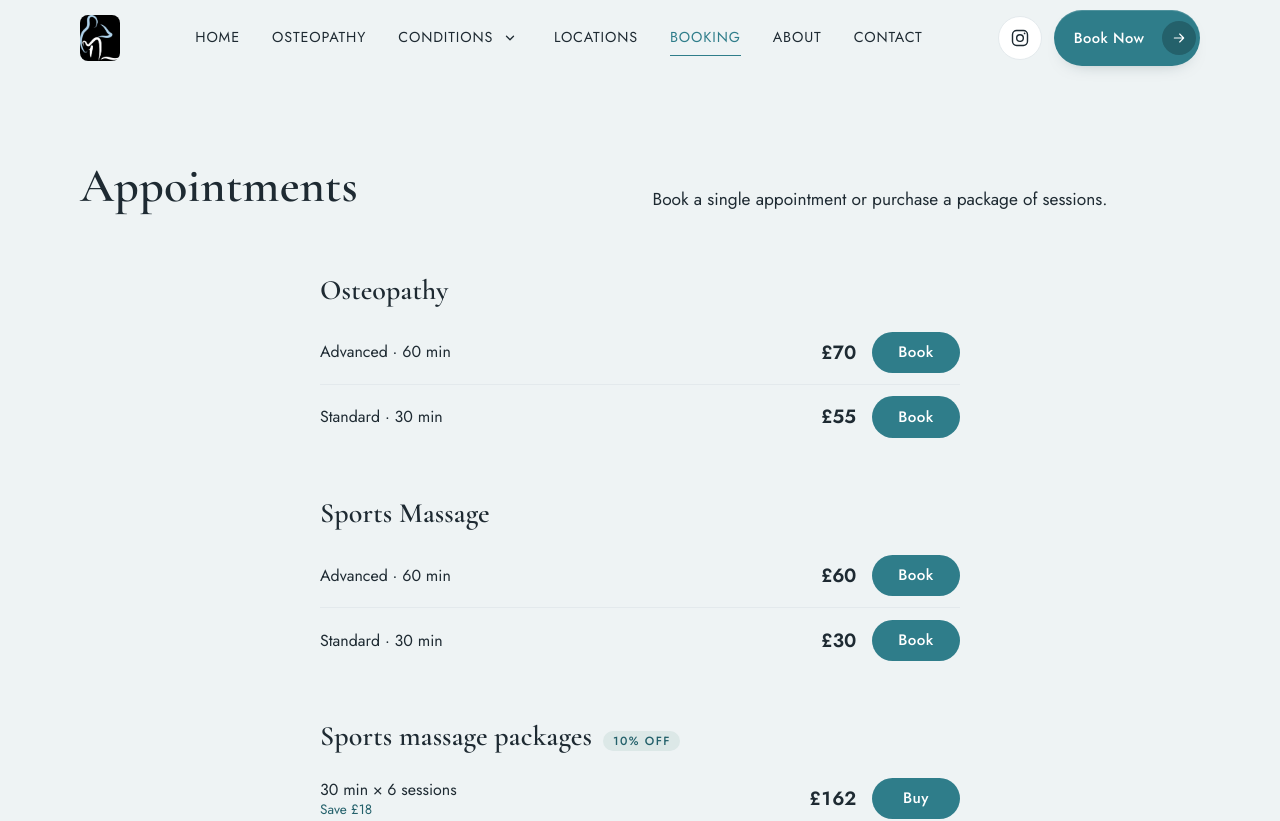
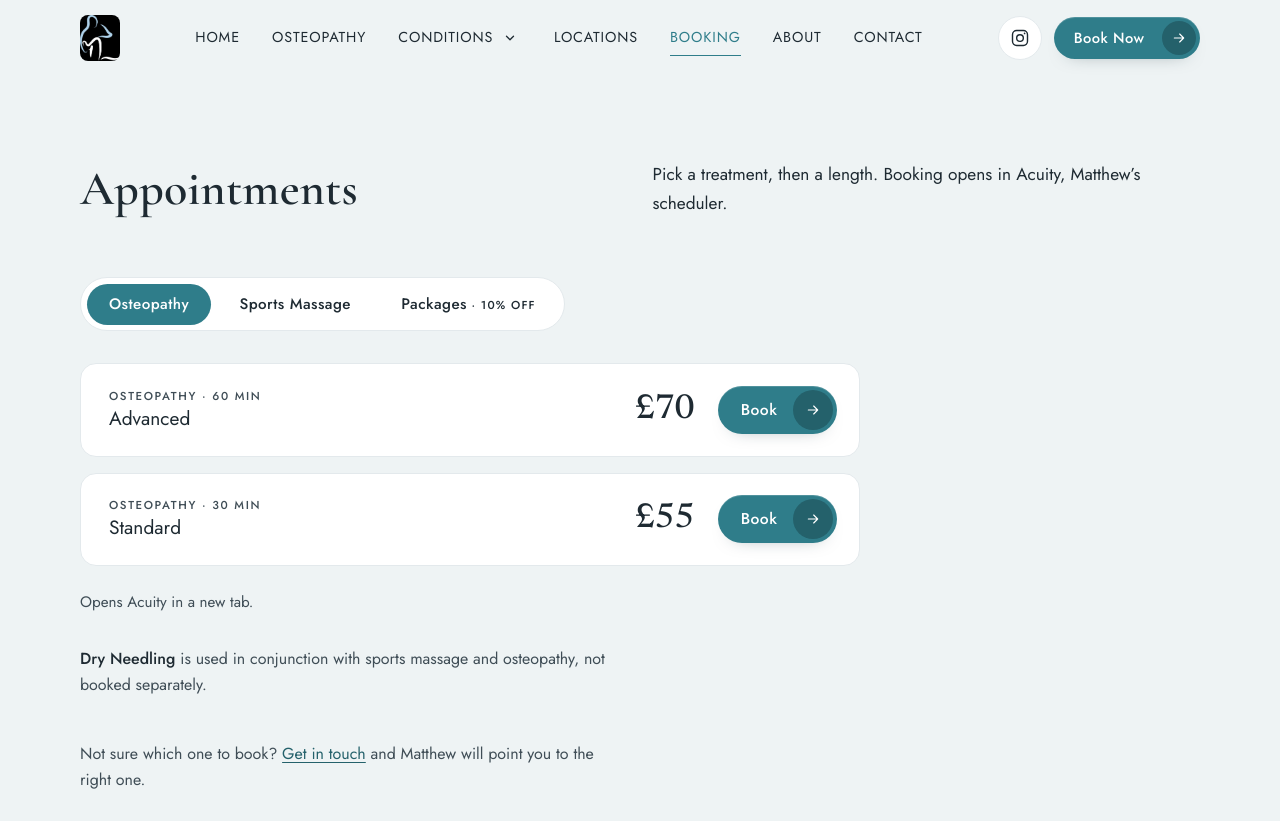
Before and after one commit to ReganDev/msa, a React (Vite) app: page /booking in a window 1280 px wide. Shown: the top 821 px of the page. Built offline with nearby package versions, Linux system fonts and the light colour scheme.

Commit message:
booking updates

```diff
--- /dev/null
+++ b/src/components/ArrowNode.tsx
@@ -0,0 +1,13 @@
+/**
+ * The arrow disc that sits inside a split-capsule button. Shared by BookButton
+ * and the per-row Acuity links on /booking so the capsule is only drawn one way.
+ */
+export default function ArrowNode() {
+  return (
+    <span className="btn__node" aria-hidden="true">
+      <svg width="16" height="16" viewBox="0 0 24 24" fill="none" stroke="currentColor" strokeWidth="1.7" strokeLinecap="round" strokeLinejoin="round">
+        <path d="M5 12h13m-5-6 6 6-6 6" />
+      </svg>
+    </span>
+  )
+}
--- a/src/components/BookButton.tsx
+++ b/src/components/BookButton.tsx
@@ -1,5 +1,6 @@
 import { Link } from 'react-router-dom'
 import { BOOKING_PATH } from '../data'
+import ArrowNode from './ArrowNode'
 
 interface Props {
   /** Button label. Defaults to the wording the client uses across the new pages. */
@@ -27,11 +28,7 @@ export default function BookButton({
   return (
     <Link to={BOOKING_PATH} className={`btn btn--book ${className}`} onClick={onClick}>
       <span className="btn__label">{children}</span>
-      <span className="btn__node" aria-hidden="true">
-        <svg width="16" height="16" viewBox="0 0 24 24" fill="none" stroke="currentColor" strokeWidth="1.7" strokeLinecap="round" strokeLinejoin="round">
-          <path d="M5 12h13m-5-6 6 6-6 6" />
-        </svg>
-      </span>
+      <ArrowNode />
     </Link>
   )
 }
--- a/src/index.css
+++ b/src/index.css
@@ -25,6 +25,19 @@
   font-weight: 300 600;
   font-display: swap;
   src: url('/fonts/Jost.woff2') format('woff2');
+}
+
+/* Prices on /booking only. Subset to digits, the pound sign and a little
+   punctuation (space , - . – £ 0-9), which is why it is 10KB rather than 130KB
+   — it will render nothing else, so do not set copy in it. Both variable axes
+   (wght 200-800, opsz 6-72) are intact. Not preloaded in index.html the way
+   Cormorant and Jost are: one page uses it, and swap covers the wait. */
+@font-face {
+  font-family: 'Newsreader';
+  font-style: normal;
+  font-weight: 400 600;
+  font-display: swap;
+  src: url('/fonts/Newsreader.woff2') format('woff2');
 }
 
 /* ============================================================
@@ -46,6 +59,7 @@
 
   --font-serif: 'Cormorant Garamond', Georgia, serif;
   --font-sans: 'Jost', system-ui, -apple-system, sans-serif;
+  --font-price: 'Newsreader', Georgia, serif;
 
   --shadow-soft: 0 20px 45px -22px rgba(30, 55, 66, 0.32);
   --shadow-card: 0 12px 30px -18px rgba(30, 55, 66, 0.22);
@@ -274,6 +288,10 @@ a:hover {
      transparent border would leave a ring of the lighter --primary showing
      around the darkened fill on hover. */
   border: 0;
+  /* The node is a fixed-size flex item, so .btn's vertical padding would stack
+     on top of it and push a 48px button to 62px. min-height governs the height
+     here; the node's inset is what is left over. */
+  padding-block: 0;
   padding-right: 4px;
   background: var(--primary);
   color: #fff;
@@ -2508,112 +2526,147 @@ a:hover {
 /* ---------- booking ---------- */
 
 /* ---------- booking: the price list ----------
-   Every bookable option lives in one column-aligned list. Acuity has a separate
-   deep link per option, so the page's job is to make nine distinct choices
-   scannable side by side rather than present one call to action. Cards were
-   tried and dropped: they scattered the options and never lined up. */
+   Acuity has a separate deep link per option, so this page has nine distinct
+   actions rather than one. They are split across a tab per treatment so a
+   visitor reads one decision at a time; every panel stays in the DOM and is
+   hidden, so the prices are still all in the prerendered HTML. */
 
 .rates {
-  max-width: 640px;
-  margin: 0 auto;
-}
-
-.rates__group + .rates__group {
-  margin-top: 3rem;
-}
-
-/* The heading has to out-rank a price that repeats on every row below it, so
-   the step is carried by size, space and colour together rather than size
-   alone: 1.35rem against a 1.2rem price was too close to read as a different
-   job. Space above stays larger than space below (see .rates__group + .rates__group). */
-.rates__group-title {
-  display: flex;
-  align-items: baseline;
-  flex-wrap: wrap;
-  gap: 0.7rem;
-  font-family: var(--font-serif);
-  font-size: clamp(1.5rem, 3vw, 1.75rem);
-  font-weight: 600;
-  line-height: 1.15;
-  letter-spacing: 0.005em;
-  text-wrap: balance;
-  margin: 0 0 0.9rem;
+  max-width: 780px;
+}
+
+/* ---- the tab strip ---- */
+
+.rates__tabs {
+  display: inline-flex;
+  gap: 0.35rem;
+  padding: 0.35rem;
+  background: var(--surface);
+  border: 1px solid var(--border);
+  border-radius: 999px;
+  margin-bottom: 2rem;
+  max-width: 100%;
+}
+
+.rates__tab {
+  flex: none;
+  border: 0;
+  cursor: pointer;
+  padding: 0.6rem 1.4rem;
+  border-radius: 999px;
+  background: transparent;
+  color: var(--ink);
+  font-family: var(--font-sans);
+  font-size: 0.95rem;
+  font-weight: 500;
+  letter-spacing: 0.03em;
+  white-space: nowrap;
+  touch-action: manipulation;
+  -webkit-tap-highlight-color: transparent;
+  transition:
+    background-color var(--transition),
+    color var(--transition);
+}
+
+.rates__tab[aria-selected='true'] {
+  background: var(--primary);
+  color: #fff;
+}
+
+.rates__tab:active {
+  transform: scale(0.985);
+}
+
+/* The strip is three-up on a phone, where the full treatment names do not fit.
+   Both labels are in the markup and CSS picks one, so nothing depends on a
+   resize listener or on JS having run. */
+.rates__tab-short {
+  display: none;
 }
 
 .rates__tag {
-  font-family: var(--font-sans);
-  font-size: 0.74rem;
+  font-size: 0.72rem;
   font-weight: 500;
-  letter-spacing: 0.12em;
+  letter-spacing: 0.1em;
   text-transform: uppercase;
-  color: var(--primary-dark);
-  background: var(--accent-soft);
-  border-radius: 999px;
-  padding: 0.2rem 0.6rem;
-}
+  white-space: nowrap;
+}
+
+/* ---- the rows ---- */
 
 .rates__list {
   list-style: none;
   margin: 0;
   padding: 0;
-}
-
-/* Identical tracks on every row, so labels, prices and buttons line up down the
-   whole page. Fixed price column keeps the numbers in a straight edge. */
+  display: grid;
+  gap: 1rem;
+}
+
 .rates__row {
   display: grid;
-  grid-template-columns: 1fr 5rem auto;
+  grid-template-columns: 1fr auto auto;
   align-items: center;
+  gap: 1.5rem;
+  background: var(--surface);
+  border: 1px solid var(--border);
+  border-radius: var(--radius);
+  padding: 1.35rem 1.35rem 1.35rem 1.75rem;
+}
+
+.rates__eyebrow {
+  display: block;
+  font-size: 0.72rem;
+  font-weight: 500;
+  letter-spacing: 0.14em;
+  text-transform: uppercase;
+  color: var(--ink-soft);
+}
+
+.rates__name {
+  font-size: 1.2rem;
+  line-height: 1.35;
+}
+
+.rates__saving {
+  color: var(--primary-dark);
+  font-size: 0.95rem;
+}
+
+/* A second serif, set apart from the Cormorant headings so the numbers read as
+   figures rather than as small headings. Subset to digits and the pound sign
+   (see the @font-face note) — do not set body copy in it. */
+.rates__price {
+  font-family: var(--font-price);
+  font-size: 2.15rem;
+  font-weight: 500;
+  line-height: 1;
+  letter-spacing: -0.01em;
+  font-variant-numeric: tabular-nums;
+  min-width: 5rem;
+  text-align: right;
+  color: var(--ink);
+}
+
+/* The row action is the same split capsule as the site's Book CTA, one size
+   down: it is a per-option link, not the page's headline action. */
+.rates__btn {
+  --node: 40px;
+  min-height: 48px;
+  padding-left: 1.4rem;
   gap: 1rem;
-  padding: 0.7rem 0;
-}
-
-/* A rule between rows within a group only. The group headings carry the larger
-   separation, so the list is not fenced top and bottom on every line. */
-.rates__row:not(:last-child) {
-  border-bottom: 1px solid var(--border);
-}
-
-.rates__label {
-  font-size: 1rem;
-  color: var(--ink);
-  line-height: 1.35;
-}
-
-.rates__saving {
-  display: block;
-  font-size: 0.85rem;
-  color: var(--primary-dark);
-}
-
-.rates__price {
-  font-weight: 600;
-  font-size: 1.2rem;
-  line-height: 1;
-  text-align: right;
-  color: var(--ink);
-  font-variant-numeric: tabular-nums;
-}
-
-/* min-width levels the "Book" and "Buy" pills so the right edge stays straight.
-   Shadow suppressed: the site button glow reads as clutter repeated nine times. */
-.rates__btn {
-  min-width: 5.5rem;
-  min-height: 40px;
-  padding: 0.45rem 1.2rem;
+}
+
+.rates__panel-note {
+  margin: 1.5rem 0 0;
+  color: var(--ink-soft);
   font-size: 0.95rem;
-  box-shadow: none;
-}
-
-.rates__btn:hover {
-  box-shadow: none;
+  line-height: 1.6;
 }
 
 /* Treatments delivered inside another appointment rather than booked separately. */
 .rates__note {
-  margin: 2rem auto 0;
+  margin: 2rem 0 0;
   max-width: 60ch;
-  text-align: center;
   color: var(--ink-soft);
   font-size: 1rem;
   line-height: 1.6;
@@ -2624,15 +2677,49 @@ a:hover {
   font-weight: 500;
 }
 
-@media (max-width: 460px) {
-  /* The button drops to its own line rather than squeezing the label. */
+@media (max-width: 640px) {
+  /* Full width, three equal tabs, short labels. */
+  .rates__tabs {
+    display: grid;
+    grid-template-columns: repeat(3, 1fr);
+    gap: 0.3rem;
+    padding: 0.3rem;
+    width: 100%;
+  }
+
+  .rates__tab {
+    padding: 0.6rem 0.4rem;
+    font-size: 0.85rem;
+    text-align: center;
+    overflow: hidden;
+    text-overflow: ellipsis;
+  }
+
+  .rates__tab-full,
+  .rates__tag {
+    display: none;
+  }
+
+  .rates__tab-short {
+    display: inline;
+  }
+
+  /* Name and price share the top line; the capsule takes the full width below,
+     which also gives it a comfortable tap target. */
   .rates__row {
     grid-template-columns: 1fr auto;
-    gap: 0.5rem 1rem;
+    gap: 0.85rem 1rem;
+    padding: 1.1rem 1.2rem;
+  }
+
+  .rates__price {
+    font-size: 1.95rem;
+    min-width: 0;
   }
 
   .rates__btn {
-    grid-column: 2;
+    grid-column: 1 / -1;
+    padding-left: 1.2rem;
   }
 }
 
--- a/src/pages/Booking.tsx
+++ b/src/pages/Booking.tsx
@@ -1,4 +1,6 @@
+import { useRef, useState } from 'react'
 import { Link } from 'react-router-dom'
+import ArrowNode from '../components/ArrowNode'
 import {
   PACKAGE_DISCOUNT,
   services,
@@ -8,6 +10,36 @@ import {
 import { formatPrice } from '../lib/price'
 
 const discountLabel = `${Math.round(PACKAGE_DISCOUNT * 100)}%`
+
+/** Every package is a block of sports massage sessions — osteopathy has none.
+ *  Named once here so the row eyebrow, the panel note and the screen-reader
+ *  label cannot drift apart. */
+const PACKAGE_TREATMENT = 'Sports massage'
+
+interface Row {
+  key: string
+  /** Small uppercase line above the name — the session length. */
+  eyebrow: string
+  title: string
+  /** Shown next to the title on package rows only. */
+  saving?: string
+  price: string
+  action: string
+  bookingUrl: string
+  /** Appended to the action word for screen readers, since "Book" alone
+   *  repeats down the page with nothing to tell the options apart. */
+  spokenLabel: string
+}
+
+interface Tab {
+  id: string
+  label: string
+  /** The tab strip is three-up on a phone, where the full names do not fit. */
+  shortLabel: string
+  tag?: string
+  note: string
+  rows: Row[]
+}
 
 /** Appointment types are booked one at a time; packages are bought as a block. */
 const bookable = services.filter((service) => service.tiers)
@@ -23,96 +55,159 @@ const included = services.filter((service) => !service.tiers && service.priceNot
  *  its capital dropped before it can sit mid-sentence. */
 const lowerFirst = (text: string) => text.charAt(0).toLowerCase() + text.slice(1)
 
+const treatmentTabs: Tab[] = bookable.map((service) => ({
+  id: service.name.toLowerCase().replace(/\s+/g, '-'),
+  label: service.name,
+  shortLabel: service.name.split(' ').at(-1) ?? service.name,
+  note: 'Opens Acuity in a new tab.',
+  rows: (service.tiers ?? []).map((tier) => ({
+    key: tier.duration,
+    eyebrow: `${service.name} · ${tier.duration}`,
+    title: tier.name,
+    price: formatPrice(tier.price),
+    action: 'Book',
+    bookingUrl: tier.bookingUrl,
+    spokenLabel: `${service.name}, ${tierLabel(tier)}`,
+  })),
+}))
+
 /**
  * Both package groups are flattened into one list, with the session length moved
- * into each row's label. Two nested lists would put the same information in two
- * places; the point of this page is that it is all in one.
+ * into each row's eyebrow. Two nested lists would put the same information in
+ * two places; the point of this page is that it is all in one.
  */
-const packageRows = sportsMassagePackages.flatMap((group) =>
-  group.options.map((option) => ({
-    key: `${group.duration}-${option.sessions}`,
-    label: `${group.duration} × ${option.sessions} sessions`,
-    saving: option.sessions * group.singlePrice - option.price,
-    price: option.price,
-    bookingUrl: option.bookingUrl,
-  })),
-)
+const packageTab: Tab = {
+  id: 'packages',
+  label: 'Packages',
+  shortLabel: 'Packages',
+  tag: `${discountLabel} off`,
+  note: `${PACKAGE_TREATMENT} packages are bought up front and booked in as you go. Sessions do not expire on a fixed date.`,
+  rows: sportsMassagePackages.flatMap((group) =>
+    group.options.map((option) => {
+      const saving = option.sessions * group.singlePrice - option.price
+      const label = `${group.duration} × ${option.sessions} sessions`
+      return {
+        key: `${group.duration}-${option.sessions}`,
+        eyebrow: `${PACKAGE_TREATMENT} · ${group.duration}`,
+        title: `${option.sessions} sessions`,
+        saving: `save ${formatPrice(saving)}`,
+        price: formatPrice(option.price),
+        action: 'Buy',
+        bookingUrl: option.bookingUrl,
+        spokenLabel: `${PACKAGE_TREATMENT.toLowerCase()} package, ${label}`,
+      }
+    }),
+  ),
+}
+
+const tabs: Tab[] = [...treatmentTabs, packageTab]
 
 export default function Booking() {
+  const [active, setActive] = useState(0)
+  const tabRefs = useRef<(HTMLButtonElement | null)[]>([])
+
+  /* Roving focus: only the selected tab is in the tab order, and the arrow keys
+     move between them. Without this a keyboard user has to tab past every
+     treatment to reach the list. */
+  const onKeyDown = (event: React.KeyboardEvent<HTMLButtonElement>) => {
+    const last = tabs.length - 1
+    let next: number | null = null
+
+    if (event.key === 'ArrowRight') next = active === last ? 0 : active + 1
+    else if (event.key === 'ArrowLeft') next = active === 0 ? last : active - 1
+    else if (event.key === 'Home') next = 0
+    else if (event.key === 'End') next = last
+
+    if (next === null) return
+    event.preventDefault()
+    setActive(next)
+    tabRefs.current[next]?.focus()
+  }
+
   return (
     /* No hero on this page, so the first section carries the top padding that
        clears the fixed nav. */
     <section className="section section--first section--alt">
       <div className="container">
         <div className="section__heading reveal">
-          <h1 className="section__title">
-            Appointments
-          </h1>
+          <h1 className="section__title">Appointments</h1>
           <p className="section__lead">
-            Book a single appointment or purchase a package of sessions.
+            Pick a treatment, then a length. Booking opens in Acuity, Matthew&rsquo;s
+            scheduler.
           </p>
         </div>
 
         <div className="rates reveal">
-          {bookable.map((service) => (
-            <section className="rates__group" key={service.name}>
-              <h2 className="rates__group-title">{service.name}</h2>
+          <div className="rates__tabs" role="tablist" aria-label="Treatment type">
+            {tabs.map((tab, i) => (
+              <button
+                type="button"
+                key={tab.id}
+                id={`rates-tab-${tab.id}`}
+                ref={(el) => {
+                  tabRefs.current[i] = el
+                }}
+                role="tab"
+                className="rates__tab"
+                aria-selected={i === active}
+                aria-controls={`rates-panel-${tab.id}`}
+                tabIndex={i === active ? 0 : -1}
+                onClick={() => setActive(i)}
+                onKeyDown={onKeyDown}
+              >
+                <span className="rates__tab-full">{tab.label}</span>
+                <span className="rates__tab-short" aria-hidden="true">
+                  {tab.shortLabel}
+                </span>
+                {tab.tag && <span className="rates__tag"> · {tab.tag}</span>}
+              </button>
+            ))}
+          </div>
 
+          {/* Every panel stays in the document and is hidden rather than
+              unmounted, so all nine prices are in the prerendered HTML and
+              findable with the browser's own page search. */}
+          {tabs.map((tab, i) => (
+            <div
+              key={tab.id}
+              id={`rates-panel-${tab.id}`}
+              role="tabpanel"
+              className="rates__panel"
+              aria-labelledby={`rates-tab-${tab.id}`}
+              hidden={i !== active}
+            >
               <ul className="rates__list">
-                {service.tiers?.map((tier) => (
-                  <li className="rates__row" key={tier.duration}>
-                    <span className="rates__label">{tierLabel(tier)}</span>
-                    <span className="rates__price">
-                      {formatPrice(tier.price)}
+                {tab.rows.map((row) => (
+                  <li className="rates__row" key={row.key}>
+                    <span className="rates__label">
+                      <span className="rates__eyebrow">{row.eyebrow}</span>
+                      <span className="rates__name">
+                        {row.title}
+                        {row.saving && (
+                          <span className="rates__saving"> · {row.saving}</span>
+                        )}
+                      </span>
                     </span>
+                    <span className="rates__price">{row.price}</span>
                     <a
-                      href={tier.bookingUrl}
+                      href={row.bookingUrl}
                       target="_blank"
                       rel="noopener noreferrer"
-                      className="btn btn--primary rates__btn"
+                      className="btn btn--book rates__btn"
                     >
-                      Book
-                      <span className="visually-hidden">
-                        {` ${service.name}, ${tierLabel(tier)}`}
+                      <span className="btn__label">
+                        {row.action}
+                        <span className="visually-hidden">{` ${row.spokenLabel}`}</span>
                       </span>
+                      <ArrowNode />
                     </a>
                   </li>
                 ))}
               </ul>
-            </section>
+
+              <p className="rates__panel-note">{tab.note}</p>
+            </div>
           ))}
-
-          <section className="rates__group" id="packages">
-            <h2 className="rates__group-title">
-              Sports massage packages
-              <span className="rates__tag">{discountLabel} off</span>
-            </h2>
-
-            <ul className="rates__list">
-              {packageRows.map((row) => (
-                <li className="rates__row" key={row.key}>
-                  <span className="rates__label">
-                    {row.label}
-                    <span className="rates__saving">
-                      Save {formatPrice(row.saving)}
-                    </span>
-                  </span>
-                  <span className="rates__price">{formatPrice(row.price)}</span>
-                  <a
-                    href={row.bookingUrl}
-                    target="_blank"
-                    rel="noopener noreferrer"
-                    className="btn btn--primary rates__btn"
-                  >
-                    Buy
-                    <span className="visually-hidden">
-                      {` sports massage package, ${row.label}`}
-                    </span>
-                  </a>
-                </li>
-              ))}
-            </ul>
-          </section>
         </div>
 
         {included.map((service) => (
@@ -123,10 +218,8 @@ export default function Booking() {
         ))}
 
         <p className="section__footnote reveal">
-          Packages are bought up front and booked in as you go. Sessions do not
-          expire on a fixed date. Not sure which one to book?{' '}
-          <Link to="/#contact">Get in touch</Link> and Matthew will point you to
-          the right one.
+          Not sure which one to book? <Link to="/#contact">Get in touch</Link> and
+          Matthew will point you to the right one.
         </p>
       </div>
     </section>
```
Also changed, not shown: public/fonts/Newsreader.woff2 (added).
